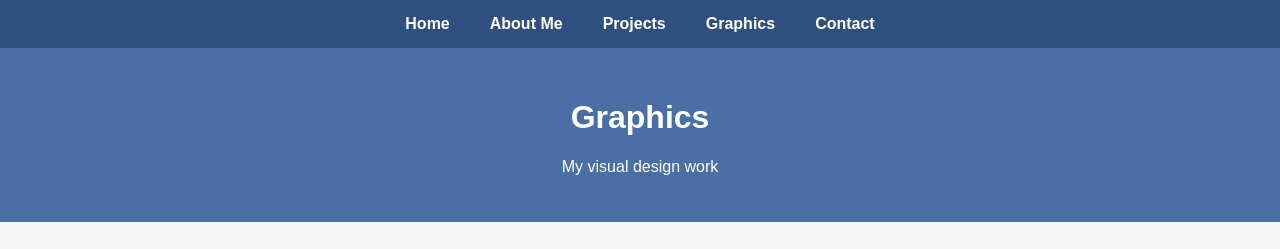
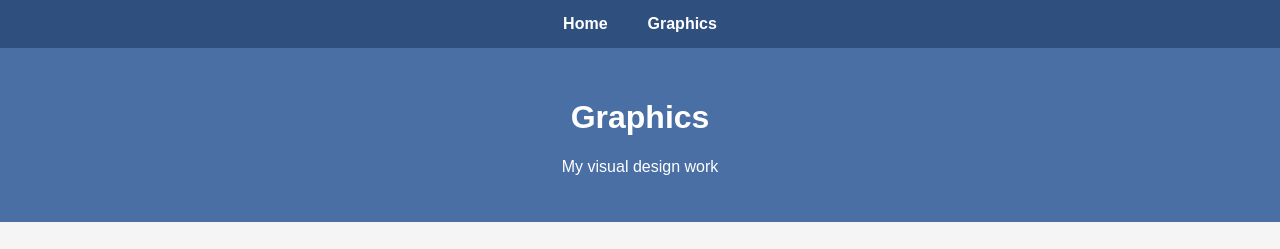
Before and after one commit to emersonhall0/emersonhall0.github.io, a plain HTML site: page Graphics.html in a window 1280 px wide. Shown: the top 249 px of the page. Drawn offline with Linux system fonts and the light colour scheme.

Commit message:
Update Graphics.html

```diff
--- a/Graphics.html
+++ b/Graphics.html
@@ -80,15 +80,14 @@
 <body>
 
   <!-- ✅ MENU -->
+
 <nav>
   <ul>
     <li><a href="../index.html">Home</a></li>
-      <li><a href="about.html">About Me</a></li>
-      <li><a href="projects.html">Projects</a></li>
     <li><a href="Graphics.html">Graphics</a></li>
-      <li><a href="contact.html">Contact</a></li>
   </ul>
 </nav>
+
 
   <!-- ✅ HEADER -->
   <header>
```
Lines whose indentation alone changed are shown as unchanged.
